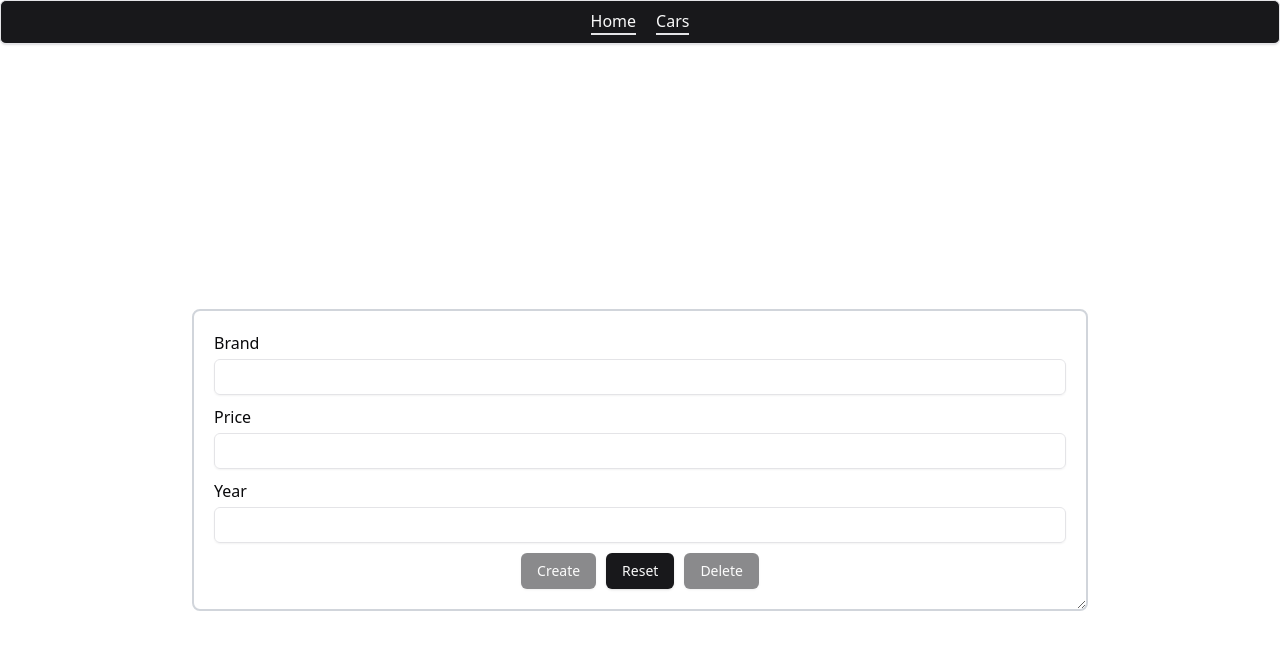
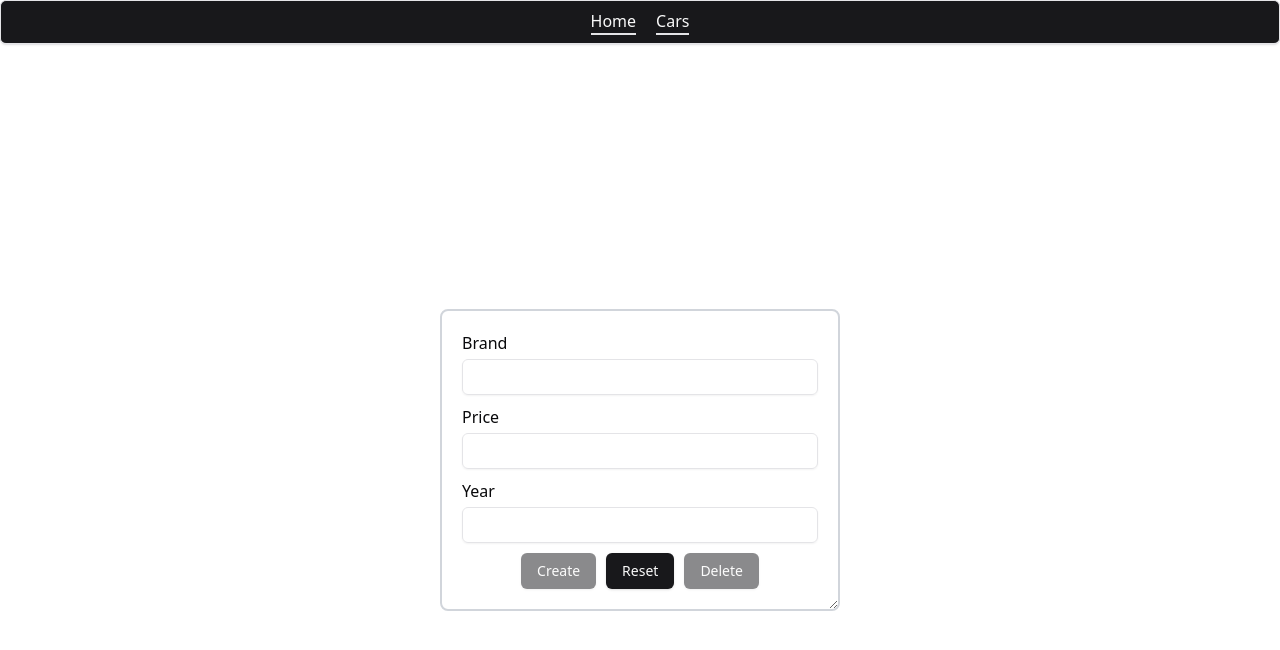
Before and after one commit to VadimPonomarov/next-lessons-sept-2024, a Next.js app: page /cars/create in a window 1280 px wide. Shown: the top 650 px of the page. Built offline with nearby package versions, Linux system fonts and the light colour scheme; no server answers.

Commit message:
HW-2 with ResizableWrapper adopted for screens

```diff
--- a/src/components/All/ResizableWrapper/ResizableWrapper.tsx
+++ b/src/components/All/ResizableWrapper/ResizableWrapper.tsx
@@ -1,4 +1,4 @@
-import React, { FC, useRef } from "react";
+import React, {FC, useRef} from "react";
 
 import css from "./index.module.css";
 
--- a/src/components/All/ResizableWrapper/index.module.css
+++ b/src/components/All/ResizableWrapper/index.module.css
@@ -2,3 +2,18 @@
     @apply w-full max-w-4xl h-auto max-h-[calc(100vh-120px)] overflow-auto border-2 border-gray-300 rounded-lg p-5 box-border resize;
     margin: 60px;
 }
+
+/* Для мобильных устройств */
+@media (max-width: 767px) {
+    .resizableWrapper {
+        width: calc(100% - 20px); /* Учитывает padding */
+    }
+}
+
+/* Для других экранов */
+@media (min-width: 768px) {
+    .resizableWrapper {
+        width: 50%;
+        max-width: 400px;
+    }
+}
```
Lines whose indentation alone changed are shown as unchanged.
